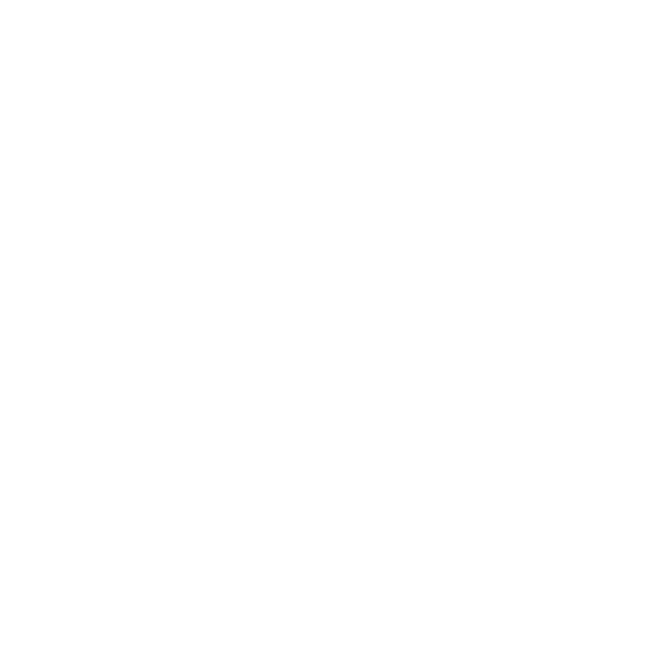
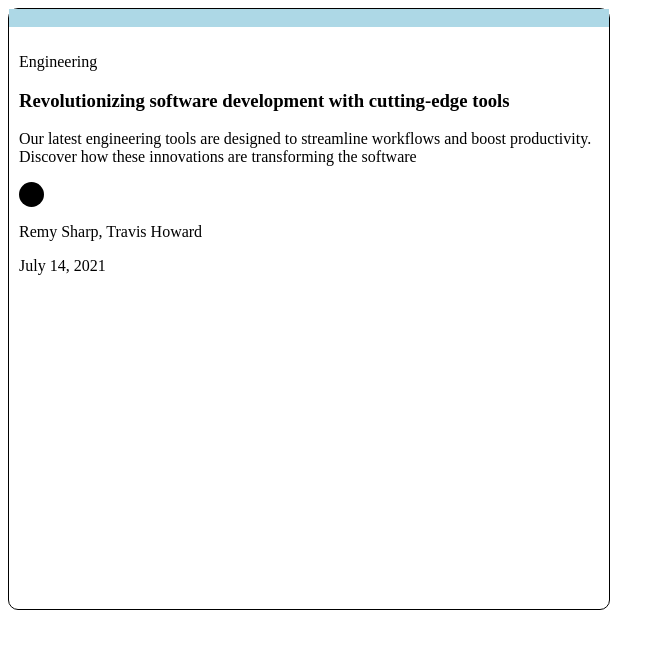
Before and after one commit to SantiagouJ/Lab2DCA, a website: page index.html in a window 1280 px wide. Shown: the whole page, without its empty margins (0-665 px from the left). Drawn offline with Linux system fonts and the light colour scheme.

Commit message:
html-css

```diff
--- a/index.html
+++ b/index.html
@@ -4,8 +4,36 @@
     <meta charset="UTF-8">
     <meta name="viewport" content="width=device-width, initial-scale=1.0">
     <title>Document</title>
+    <link rel="stylesheet" href="styles.css">
 </head>
 <body>
 
+    <div class="container">
+
+        <div class="img-container">
+            <img src="" alt="">
+        </div>
+
+        <div class="text-container">
+            <p>Engineering</p>
+
+            <h3>Revolutionizing software development with cutting-edge tools</h3>
+
+            <p>Our latest engineering tools are designed to streamline workflows and boost productivity. Discover how these innovations are transforming the software</p>
+
+            <div class="container-footer">
+
+                <div class="profile-img"></div>
+
+                <p>Remy Sharp, Travis Howard</p>
+
+                <p>July 14, 2021</p>
+
+            </div>
+
+        </div>
+
+    </div>
+
 </body>
 </html>
--- /dev/null
+++ b/styles.css
@@ -0,0 +1,34 @@
+.container{
+
+    height: 600px;
+    width: 600px;
+    background-color: white;
+    border: 1px solid black;
+    border-radius: 10px;
+
+
+}
+
+.img-container{
+
+    background-color: lightblue;
+
+}
+
+.text-container{
+
+    padding: 10px;
+
+
+
+}
+
+.profile-img{
+
+    height: 25px;
+    width: 25px;
+    border-radius: 50%;
+    background-color: black;
+
+
+}
```
